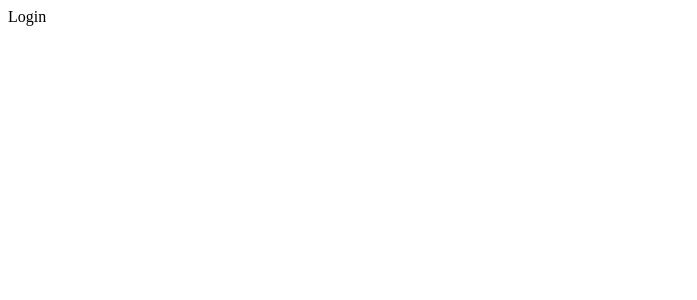
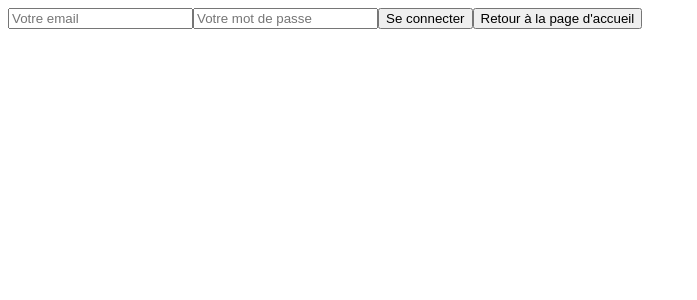
Before and after one commit to moumax/obsst, a React (Vite) app in the folder frontend/: page /login in a window 1280 px wide. Shown: the top 300 px of the page, without its empty margins (0-697 px from the left). Built offline with nearby package versions, Linux system fonts and the light colour scheme.

Commit message:
Create login page with credentials inputs

```diff
--- a/frontend/src/pages/Login.jsx
+++ b/frontend/src/pages/Login.jsx
@@ -1,5 +1,32 @@
-import React from "react";
+import React, { useState } from "react";
+import { useNavigate } from "react-router-dom";
 
 export default function Login() {
-  return <div>Login</div>;
+  // eslint-disable-next-line no-unused-vars
+  const [mail, setMail] = useState("");
+  // eslint-disable-next-line no-unused-vars
+  const [password, setPassword] = useState("");
+  const navigate = useNavigate();
+  return (
+    <div>
+      <input
+        type="text"
+        id="user"
+        name="user"
+        placeholder="Votre email"
+        onChange={(e) => setMail(e.target.value)}
+      />
+      <input
+        type="password"
+        id="pass"
+        name="pass"
+        placeholder="Votre mot de passe"
+        onChange={(e) => setPassword(e.target.value)}
+      />
+      <button type="submit">Se connecter</button>
+      <button type="button" onClick={() => navigate("/")}>
+        Retour à la page d'accueil
+      </button>
+    </div>
+  );
 }
```
